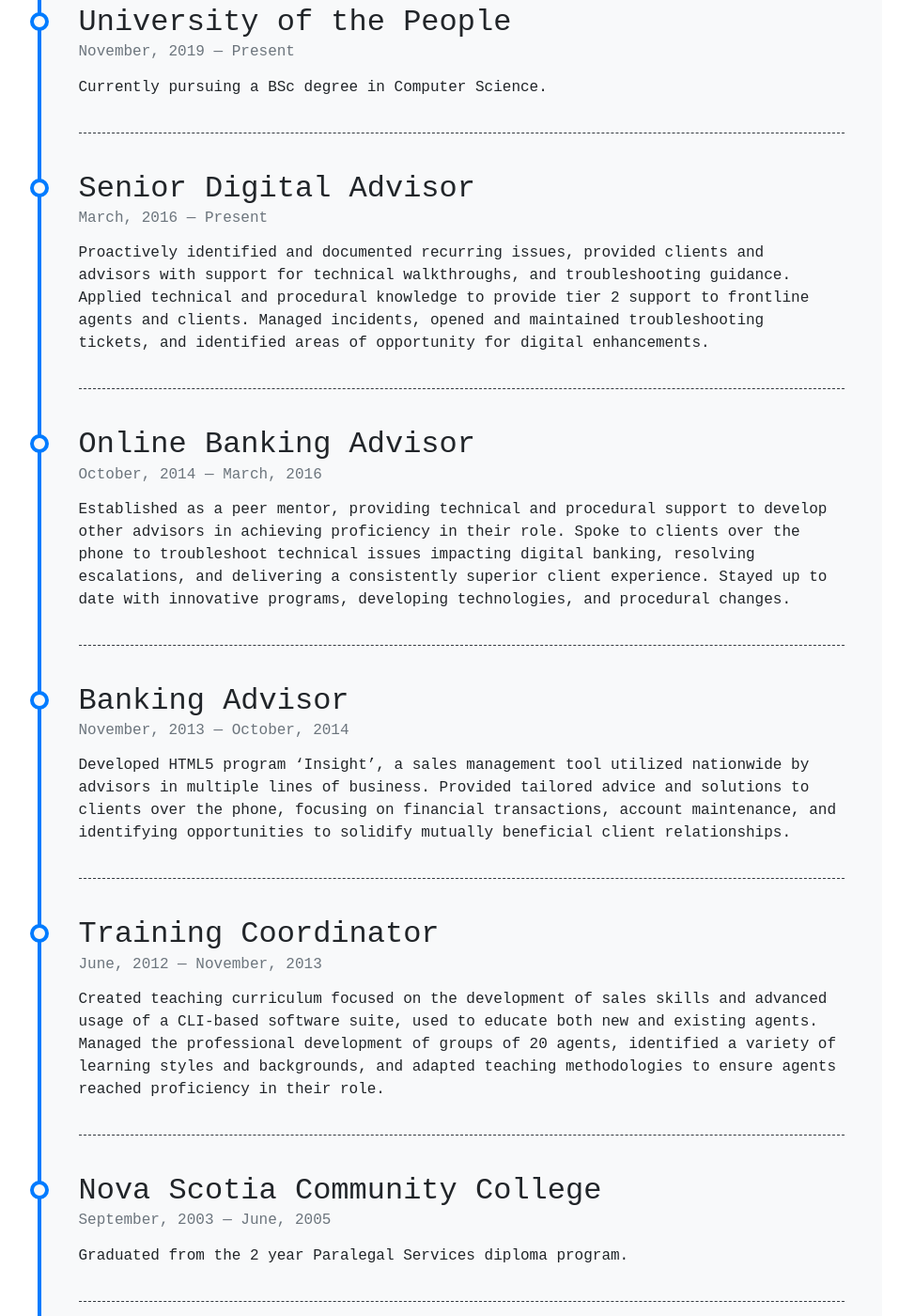
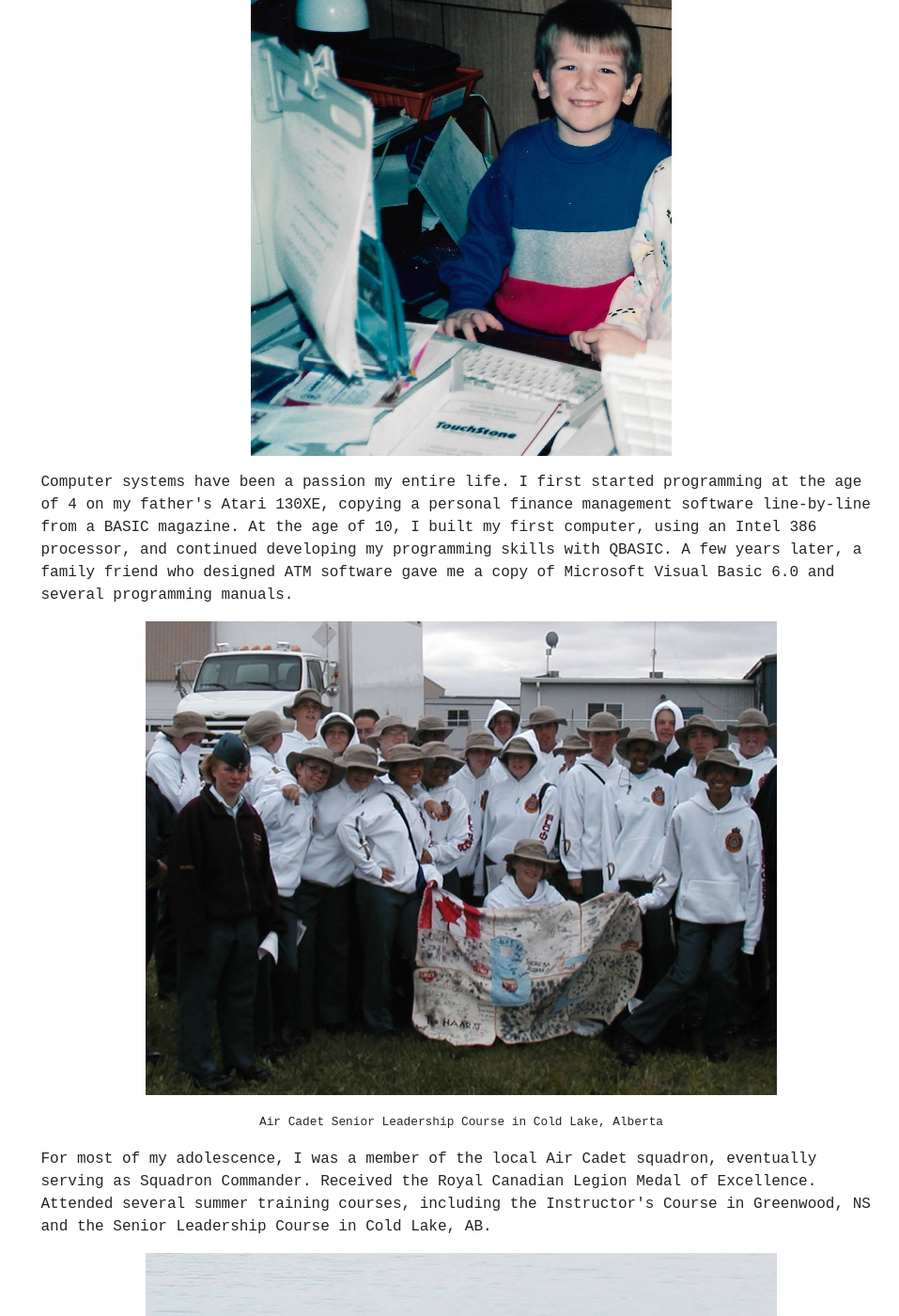
Before and after one commit to joshdavidlevy/joshdavidlevy.github.io, a Jekyll site: the page built from pages/about.md, in a window 1280 px wide and 1400 px high, scrolled down 933 px. Shown: the whole window at 94% size, without its empty margins (149-1106 px from the left). Built offline with Jekyll 4.4.1, drawn with Linux system fonts in a browser that asks for light colours; emoji names are drawn with the system emoji font; some of the changed text lies outside the part shown.

Commit message:
auto-commited on 2020-05-23

```diff
--- a/pages/about.md
+++ b/pages/about.md
@@ -11,10 +11,32 @@ weight: 5
 
 <p align="center">Hi I am <b>Josh Levy</b> :wave:,</p>
 
-I am a married father of two from Nova Scotia. I'm a <a href="https://whattimeispurple.com/discover-the-gospel/" target="_blank">Reformed Baptist</a>, and you can <a href="https://youtu.be/eFnDdfzPegM" target="_blank">watch my baptism</a> online. I work as a systems analyst while studying computer science at <a href="https://uopeople.edu/" target="_blank">UoPeople</a>. I am also an A/V Technician for <a href="https://openarmsparrsboro.ca/" target="_blank">Open Arms Church</a>. I have a lot of hobbies, including writing, speedrunning, tabletop RPGs, and coding. I collect and restore <strike>IBM</strike> ThinkPads and other old tech.
+I am a married father of two from Nova Scotia. I work as a systems analyst while studying computer science at <a href="https://uopeople.edu/" target="_blank">UoPeople</a>. I have a lot of hobbies, including writing, speedrunning, tabletop RPGs, and coding. I collect and restore <strike>IBM</strike> ThinkPads and other old tech.
 
-<div class="row">
-{% include about/timeline.html %}
-</div>
+![1990](../media/josh1990.jpg "1990"){:height="50%" width="50%"}
+
+<p>Computer systems have been a passion my entire life. I first started programming at the age of 4 on my father's Atari 130XE, copying a personal finance management software line-by-line from a BASIC magazine. At the age of 10, I built my first computer, using an Intel 386 processor, and continued developing my programming skills with QBASIC. A few years later, a family friend who designed ATM software gave me a copy of Microsoft Visual Basic 6.0 and several programming manuals.</p>
+
+![2002](../media/josh2002-slc.jpg "2002"){:height="75%" width="75%"}
+<p align="center"><small>Air Cadet Senior Leadership Course in Cold Lake, Alberta</small></p>
+
+<p>For most of my adolescence, I was a member of the local Air Cadet squadron, eventually serving as Squadron Commander. Received the Royal Canadian Legion Medal of Excellence. Attended several summer training courses, including the Instructor's Course in Greenwood, NS and the Senior Leadership Course in Cold Lake, AB.</p>
+
+![2015](../media/josh2015.jpg "2015"){:height="75%" width="75%"}
+
+<p>In 2015, I married my best friend, Mary-Jane, and became the adoptive father of her daughter, Winter-Jade. When my work offered the option of working from home, the three of us were able to move to my hometown of Parrsboro, Nova Scotia.</p>
+
+
+![2017](../media/josh2017.jpg "2015"){:height="75%" width="75%"}
+
+<p>In 2017, we welcomed Gwendolyn Lorah to our family.</p>
+
+
+![2019](../media/josh2019.jpg "2019"){:height="75%" width="75%"}
+<p align="center"><small><a href="https://youtu.be/eFnDdfzPegM" target="_blank">My baptism</a>, summer of 2019</small></p>
+
+<p>Though I would have described myself as "religious" for most of my adult life, it wasn't until I heard my step-father's testimony one Saturday morning that I re-evaluated my <a href="https://whattimeispurple.com/discover-the-gospel/" target="_blank">relationship with Jesus</a>. Since then, I have become an active member of <a href="https://openarmsparrsboro.ca/" target="_blank">Open Arms Church</a>, serving as an A/V Technician.</p>
+
+<p>I currently study computer science at <a href="https://uopeople.edu/" target="_blank">UoPeople</a>, but my true passion is for theology. After graduating, I hope to continue my education at seminary.</p>
 
 <p align="right"><small><b>Theme based on </b><a href="https://youssefraafatnasry.me/portfolYOU">portfolYOU</a></small></p>
```
